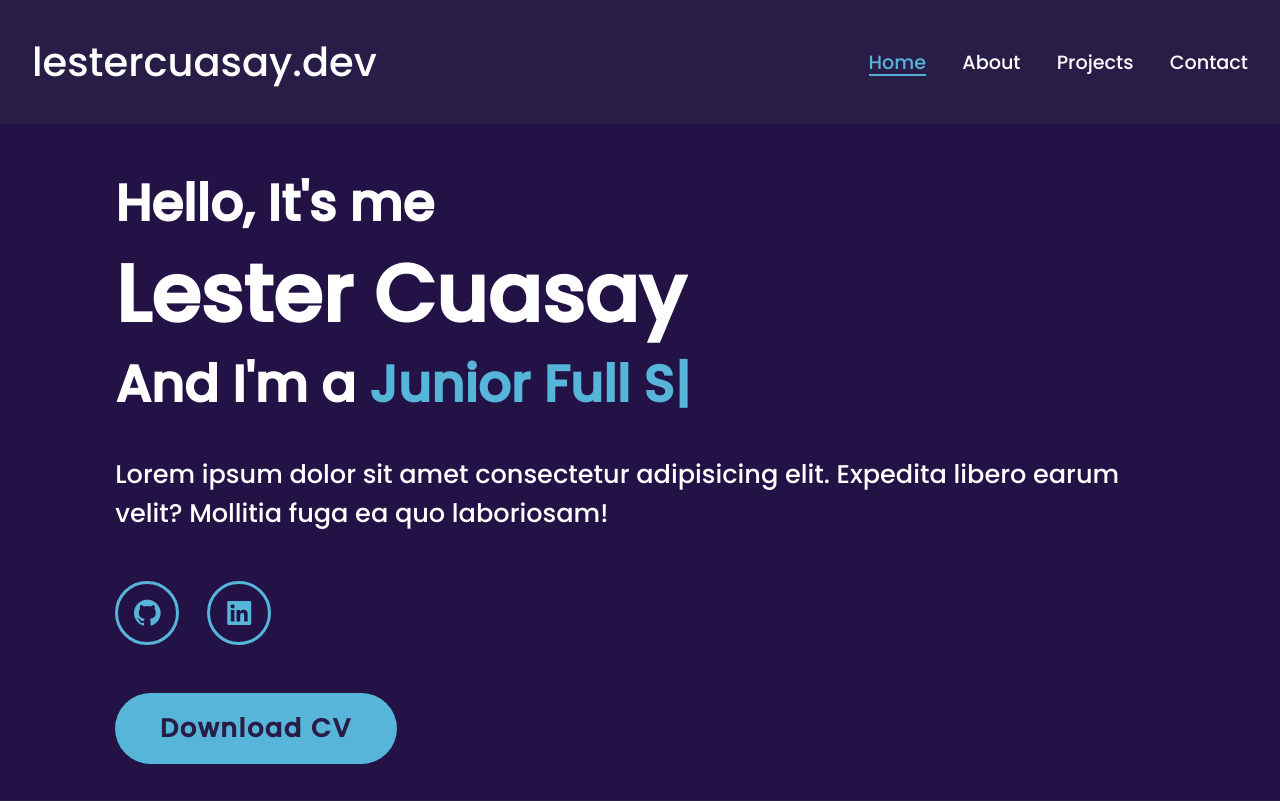
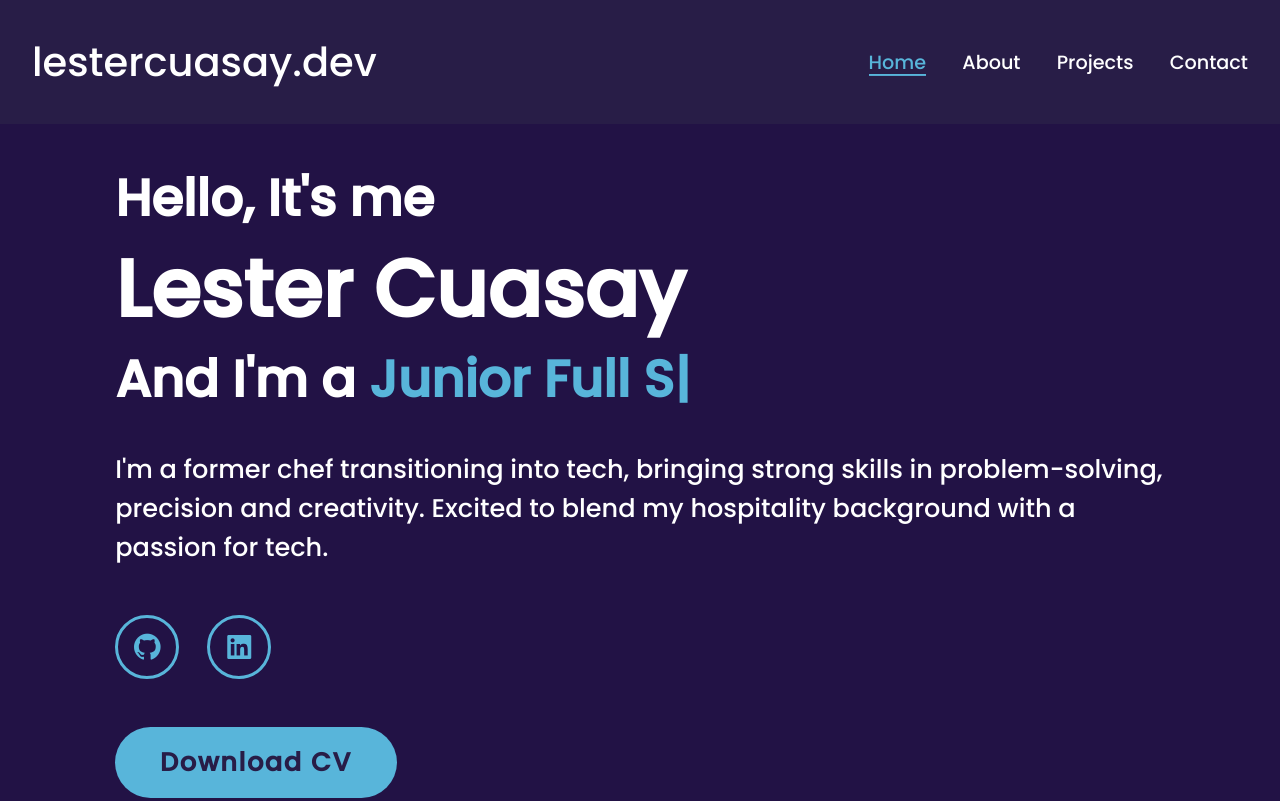
Before and after one commit to LesterCuasay/Portfolio-Website, a plain HTML site: page index.html in a window 1280 px wide. Shown: the top 801 px of the page. Drawn offline with nearby package versions, Linux system fonts and the light colour scheme.

Commit message:
feat - updated lorem for homepage

```diff
--- a/index.html
+++ b/index.html
@@ -62,8 +62,9 @@
         <h1>Lester Cuasay</h1>
         <h3>And I'm a <span class="multiple-text"></span></h3>
         <p>
-          Lorem ipsum dolor sit amet consectetur adipisicing elit. Expedita
-          libero earum velit? Mollitia fuga ea quo laboriosam!
+          I'm a former chef transitioning into tech, bringing strong skills in
+          problem-solving, precision and creativity. Excited to blend my
+          hospitality background with a passion for tech.
         </p>
         <div class="social-media">
           <a href="https://github.com/lestercuasay/" target="_blank"
```
